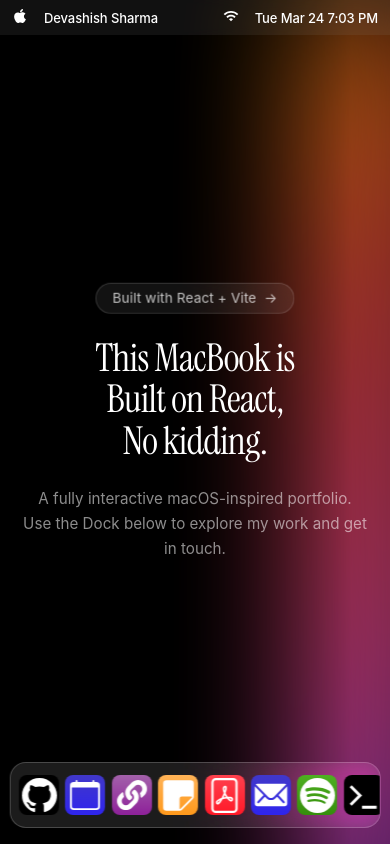
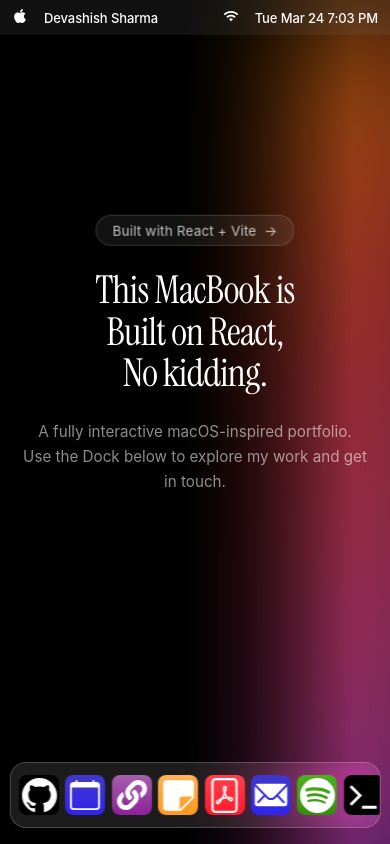
Before and after one commit to DevashishSharma-codes/Mac-Portfolio, a React (Vite) app: page / in a window 390 px wide. Built offline with nearby package versions, Linux system fonts and the light colour scheme; what react-console-emulator would draw is missing.

Commit message:
resposive logic fixed

```diff
--- a/src/App.jsx
+++ b/src/App.jsx
@@ -46,8 +46,6 @@
                     A fully interactive macOS-inspired portfolio.<br />
                     Use the Dock below to explore my work and get in touch.
                 </p>
-
-
             </div>
 
             <Nav />
--- a/src/app.scss
+++ b/src/app.scss
@@ -13,16 +13,20 @@
     width: 100%;
 }
 
+/* FIX: allow vertical scrolling on small screens */
 body {
-    overflow: hidden;
+    overflow-x: hidden;
+    overflow-y: auto;
 }
 
 main {
     min-height: 100vh;
     width: 100%;
-    overflow: hidden;
     position: relative;
     background: #000;
+
+    /* space for dock so it never gets hidden */
+    padding-bottom: 120px;
 }
 
 /* ─── HERO SECTION ─────────────────────────────────────────── */
@@ -32,11 +36,10 @@
     top: 50%;
     left: 50%;
     transform: translate(-50%, -50%);
-    z-index: 0; /* FIXED OVERLAP */
+    z-index: 0;
     width: 90%;
     max-width: 860px;
 
-    /* LEFT-ALIGNED like Aceternity */
     display: flex;
     flex-direction: column;
     align-items: flex-start;
@@ -70,10 +73,7 @@
     font-weight: 400;
     line-height: 1.08;
     letter-spacing: -0.02em;
-
-    /* Solid white — no stroke */
     color: #ffffff;
-    -webkit-text-stroke: 0;
 }
 
 /* Subtitle paragraph */
@@ -127,10 +127,13 @@
     background: rgba(255, 255, 255, 0.12);
 }
 
+/* MOBILE HERO FIX */
 @media (max-width: 768px) {
+
     .hero-landing {
         align-items: center;
         text-align: center;
+        top: 42%;
     }
 
     .hero-subtitle {
@@ -139,6 +142,10 @@
 
     .hero-title {
         font-size: clamp(2.4rem, 8vw, 3.5rem);
+    }
+
+    main {
+        padding-bottom: 100px;
     }
 }
 
@@ -151,7 +158,6 @@
     z-index: 0;
 }
 
-/* Diagonal coloured glowing gradient — bottom-right corner */
 .shader-stripes {
     position: absolute;
     bottom: -10%;
@@ -161,14 +167,13 @@
 
     background: linear-gradient(
         -45deg,
-        #7c3aed 0%,   /* Purple */
-        #ec4899 30%,  /* Pink */
-        #ef4444 60%,  /* Red */
-        #f97316 80%,  /* Orange */
-        #eab308 100%  /* Yellow */
+        #7c3aed 0%,
+        #ec4899 30%,
+        #ef4444 60%,
+        #f97316 80%,
+        #eab308 100%
     );
 
-    /* Fade the left edge so it blends into the dark bg */
     -webkit-mask-image: linear-gradient(to left, black 30%, transparent 100%);
     mask-image: linear-gradient(to left, black 30%, transparent 100%);
 
@@ -181,7 +186,6 @@
     100% { opacity: 1; transform: scale(1.05) translate(-2%, 2%); }
 }
 
-/* Dark overlay so the left content stays readable */
 .shader-overlay {
     position: absolute;
     inset: 0;
```
